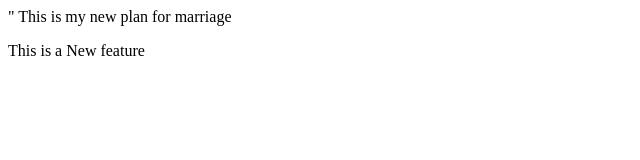
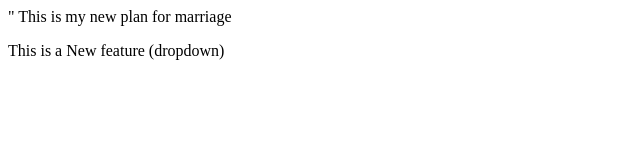
Before and after one commit to Vishal-7005/localrepo_2, a plain HTML site: page index.html in a window 1280 px wide. Shown: the full height of the page, 0-640 px from the left. Drawn offline with Linux system fonts and the light colour scheme.

Commit message:
Add Dropdown

```diff
--- a/index.html
+++ b/index.html
@@ -1,2 +1,2 @@
 <P> " This is my new plan for marriage</P>
-<P> This is a New feature</P>
+<P> This is a New feature (dropdown) </P>
```
